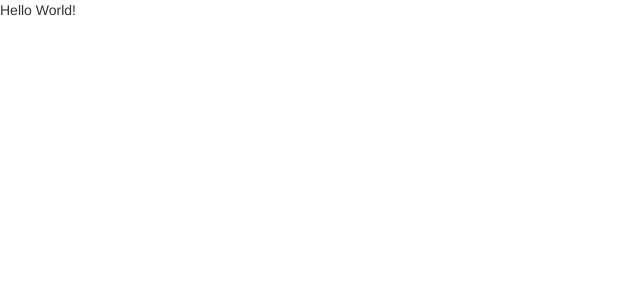
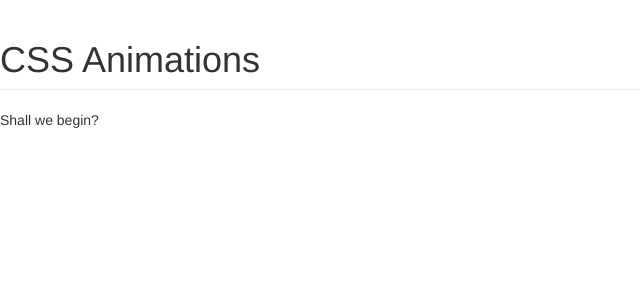
Before and after one commit to cchrispy/animations, a React app: page / in a window 1280 px wide. Shown: the top 300 px of the page, without its empty margins (0-640 px from the left). Built offline with nearby package versions, Linux system fonts and the light colour scheme.

Commit message:
Page header added

```diff
--- a/package.json
+++ b/package.json
@@ -5,8 +5,8 @@
   "main": "index.js",
   "scripts": {
     "test": "echo \"Error: no test specified\" && exit 1",
-    "build": "webpack",
-    "wbuild": "webpack -w"
+    "build": "webpack -w",
+    "compile": "webpack"
   },
   "repository": {
     "type": "git",
--- a/src/components/App.jsx
+++ b/src/components/App.jsx
@@ -4,7 +4,10 @@ class App extends Component {
   render() {
     return (
       <div>
-        Hello World!
+        <h1 className='page-header'>CSS Animations</h1>
+        <div>
+          Shall we begin?
+        </div>
       </div>
     )
   }
```
